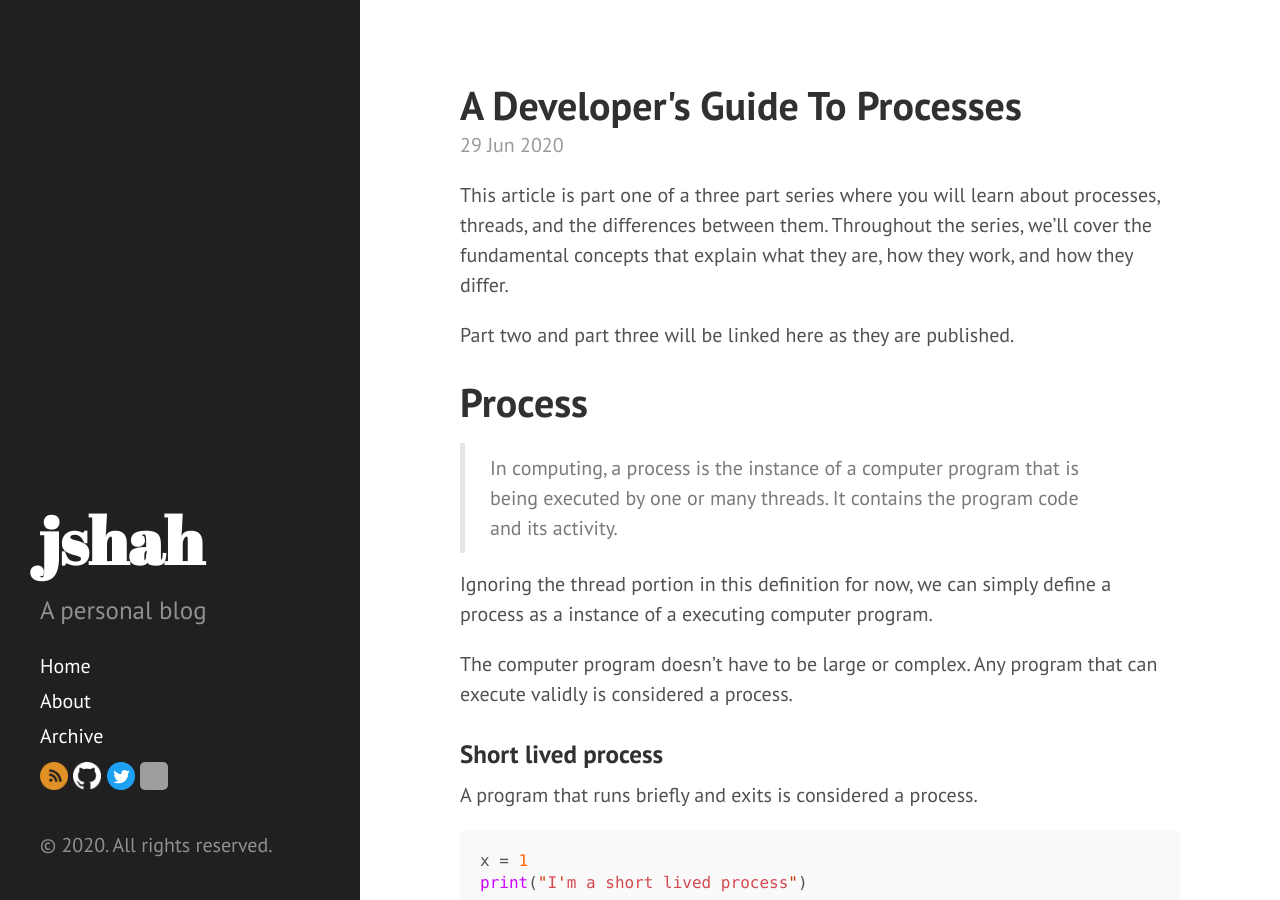
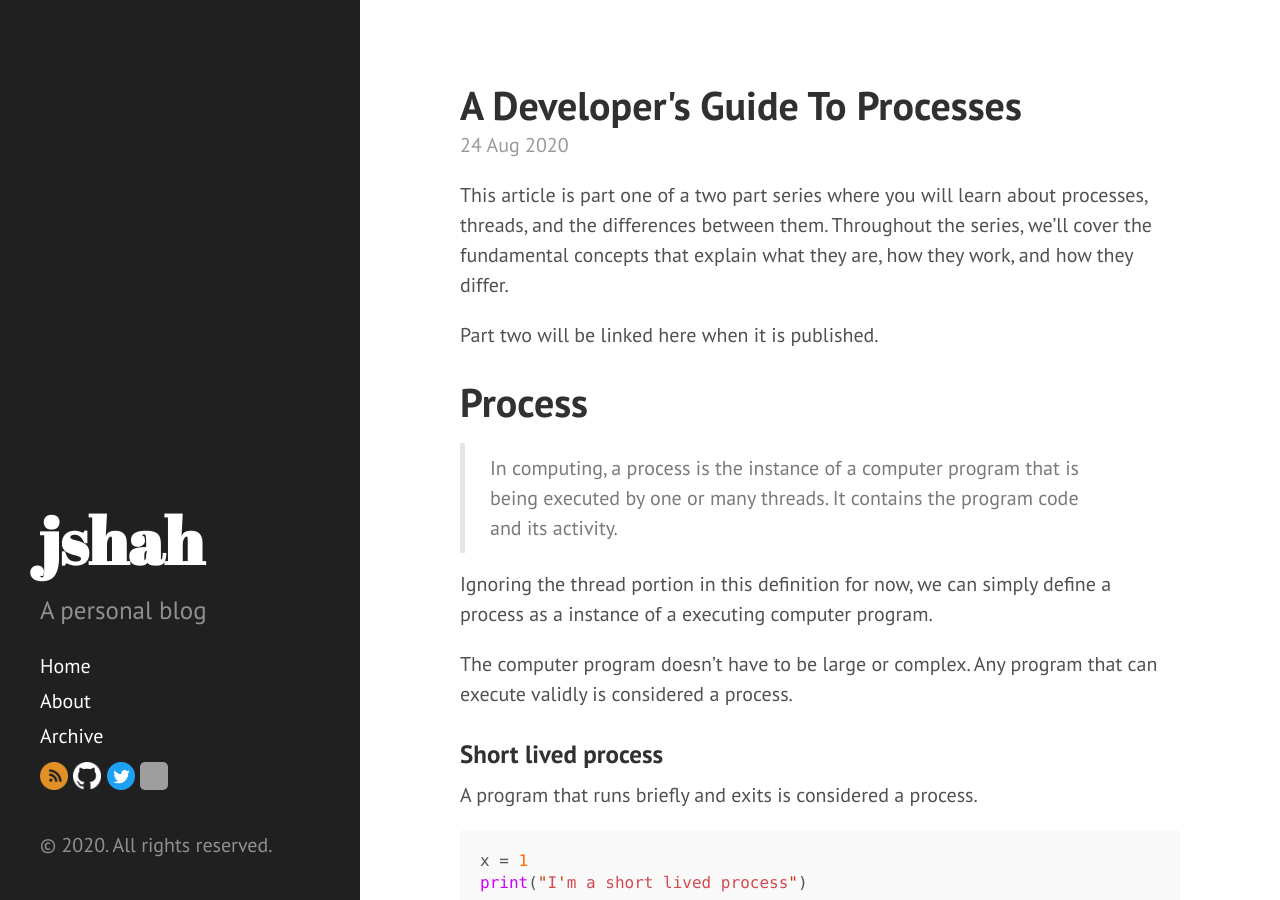
Before and after one commit to jshah/jshah.github.io, a Jekyll site: the page built from _posts/2020-08-24-a-developers-guide-to-processes.md, in a window 1280 px wide and 900 px high. Built offline with Jekyll 4.4.1, drawn with Linux system fonts in a browser that asks for light colours; grey boxes are pictures that could not be loaded.

Commit message:
update article date

```diff
--- a/_posts/2020-06-29-a-developers-guide-to-processes.md
+++ b/_posts/2020-08-24-a-developers-guide-to-processes.md
@@ -1,13 +1,13 @@
 ---
 layout: post
 title:  "A Developer's Guide To Processes"
-date:   2020-06-29 10:00:00 -0700
+date:   2020-08-24 10:00:00 -0700
 categories: developer guide processes threads
 ---
 
-This article is part one of a three part series where you will learn about processes, threads, and the differences between them. Throughout the series, we'll cover the fundamental concepts that explain what they are, how they work, and how they differ.
+This article is part one of a two part series where you will learn about processes, threads, and the differences between them. Throughout the series, we'll cover the fundamental concepts that explain what they are, how they work, and how they differ.
 
-Part two and part three will be linked here as they are published.
+Part two will be linked here when it is published.
 
 # Process
 
```
